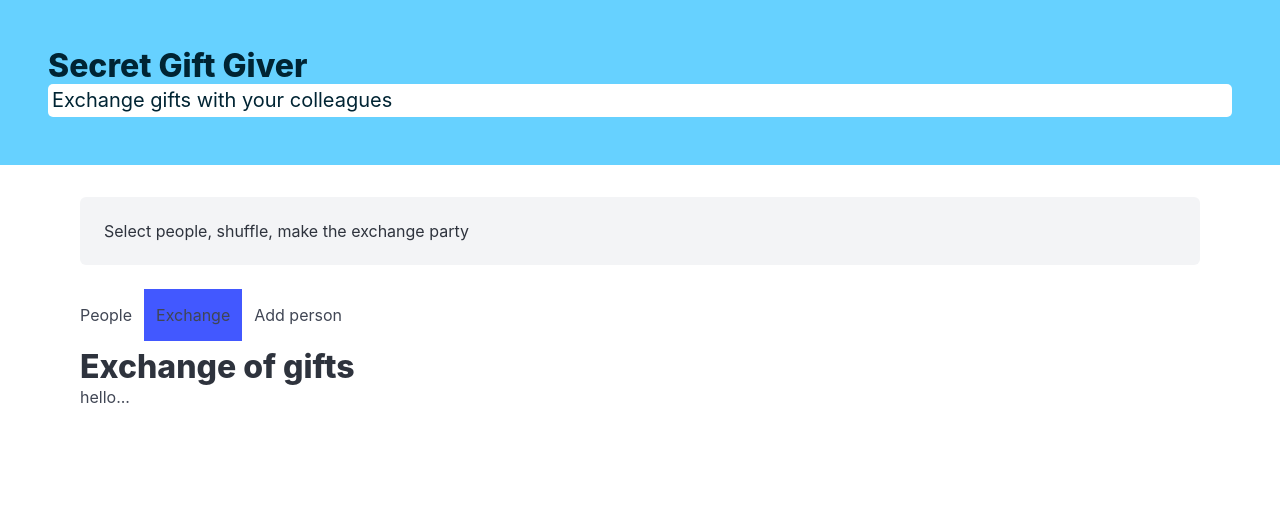
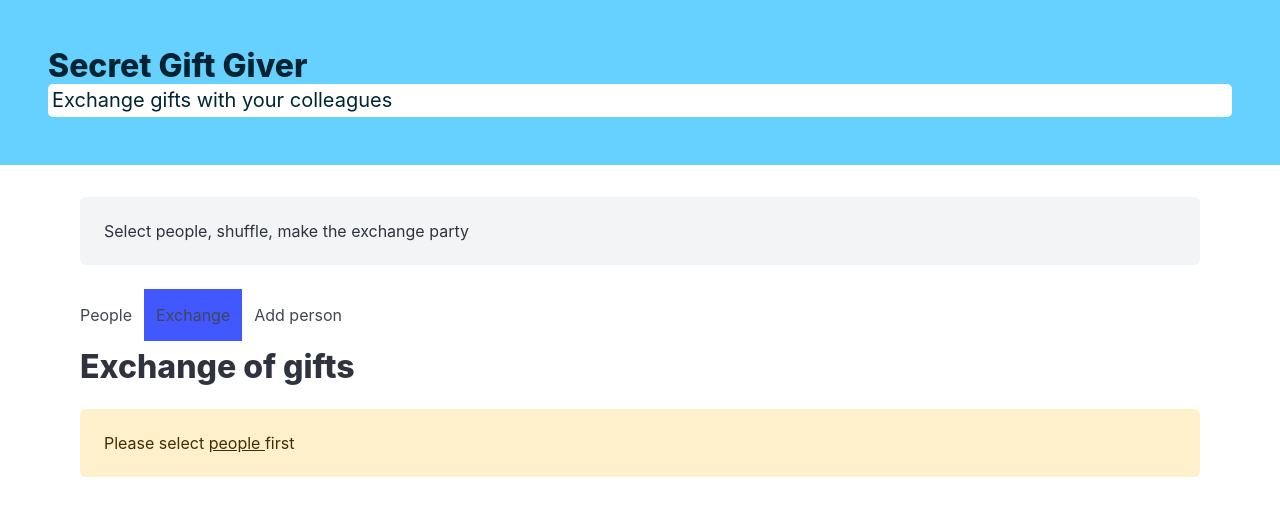
Before and after one commit to michaljabi/eduweb-nowoczesny-react-od-podstaw, a React (Vite) app in the folder secret-gift-giver/: page /exchange in a window 1280 px wide. Shown: the top 516 px of the page. Built offline with nearby package versions, Linux system fonts and the light colour scheme.

Commit message:
lesson(24): ExchangePage.jsx using router state + exchange logic

```diff
--- a/secret-gift-giver/src/pages/ExchangePage.jsx
+++ b/secret-gift-giver/src/pages/ExchangePage.jsx
@@ -1,8 +1,28 @@
 import {PageLayout} from "../components/PageLayout.jsx";
+import {Link, useLocation} from "react-router-dom";
+import {makeExchange} from "../make-exchange.js";
 
 export function ExchangePage() {
 
+    const { state = [] } = useLocation();
+    const pairs = makeExchange(state || [])
+    const isPartyStarted = pairs.length > 1;
+
     return <PageLayout title="Exchange of gifts">
-        hello...
+        {
+            !isPartyStarted &&
+            <div className="notification is-warning is-light">
+                Please select <Link to="/people"> people </Link> first
+            </div>
+        }
+        {
+            pairs.map(([person, forPerson]) =>
+                <p className="box is-flex is-justify-content-space-between" key={person}>
+                    <span className="tag is-info">{person}</span>
+                    buys gift for
+                    <span className="tag is-success">{forPerson}</span>
+                </p>
+            )
+        }
     </PageLayout>
 }
--- a/secret-gift-giver/src/pages/PeoplePage.jsx
+++ b/secret-gift-giver/src/pages/PeoplePage.jsx
@@ -3,7 +3,7 @@ import {PageLayout} from "../components/PageLayout.jsx";
 import {PanelBlock} from "../components/PanelBlock.jsx";
 import {useState, useEffect} from "react";
 import {SearchBox} from "../components/SearchBox.jsx";
-import {Outlet} from "react-router-dom";
+import {Outlet, useNavigate} from "react-router-dom";
 import PropTypes from "prop-types";
 
 PeoplePage.propTypes = {
@@ -12,8 +12,13 @@ PeoplePage.propTypes = {
 
 export function PeoplePage({noOutlet = false}) {
 
+    const navigate = useNavigate();
     const [searchText, setSearchText] = useState('');
     const [selectedNames, setSelectedNames] = useState([])
+
+    function handleNavigation() {
+        navigate("/exchange", {state: selectedNames})
+    }
 
     function handleSelect(name) {
         if(selectedNames.includes(name)) {
@@ -25,9 +30,9 @@ export function PeoplePage({noOutlet = false}) {
     // After 2 seconds select "John" by code.
     useEffect(() => {
         const timerId = setTimeout(() => {
-            setSelectedNames((sN) => {
-                return sN.length > 0 ? [...sN, "John"] : sN
-            })
+            // setSelectedNames((sN) => {
+            //     return sN.length > 0 ? [...sN, "John"] : sN
+            // })
         }, 2000)
         return () => {
             clearTimeout(timerId);
@@ -56,6 +61,13 @@ export function PeoplePage({noOutlet = false}) {
                             )
                         }
                     </article>
+                    {
+                        selectedNames.length > 1
+                        &&
+                        <div className="is-flex is-justify-content-end">
+                            <button className="button is-info" onClick={handleNavigation}> Start party ({selectedNames.length})</button>
+                        </div>
+                    }
                 </div>
                 {!noOutlet && <div className="column">
                     <Outlet/>
```
